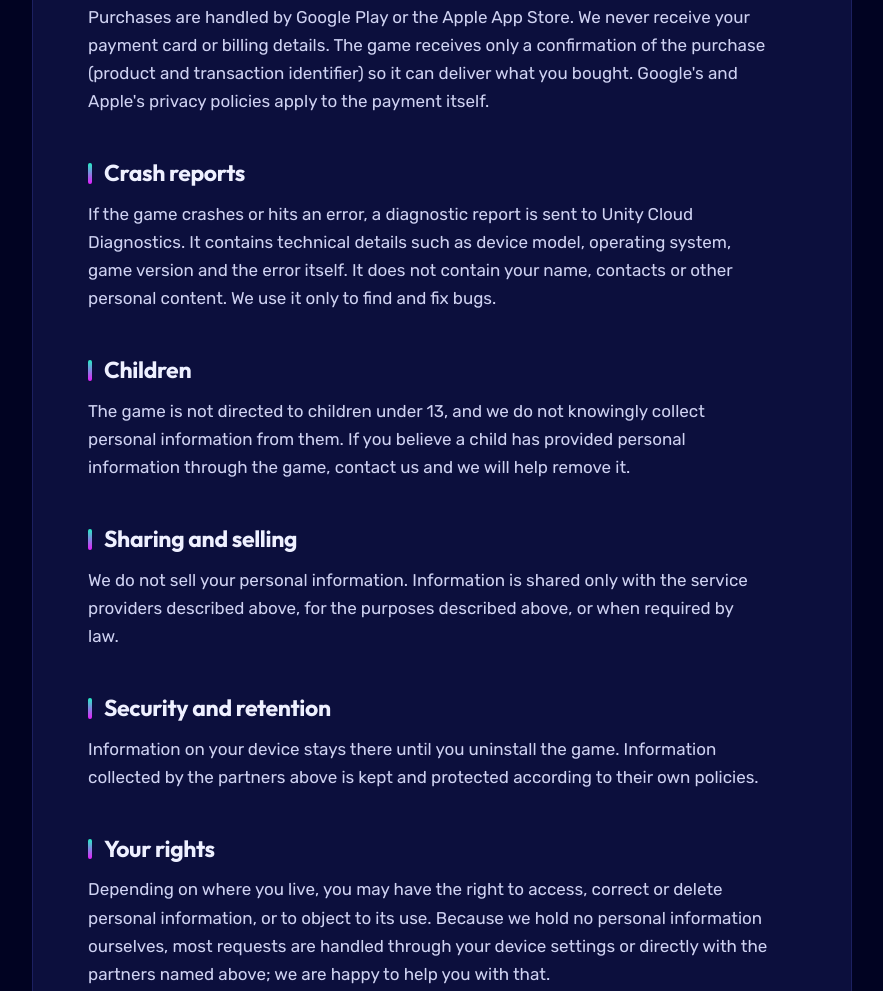
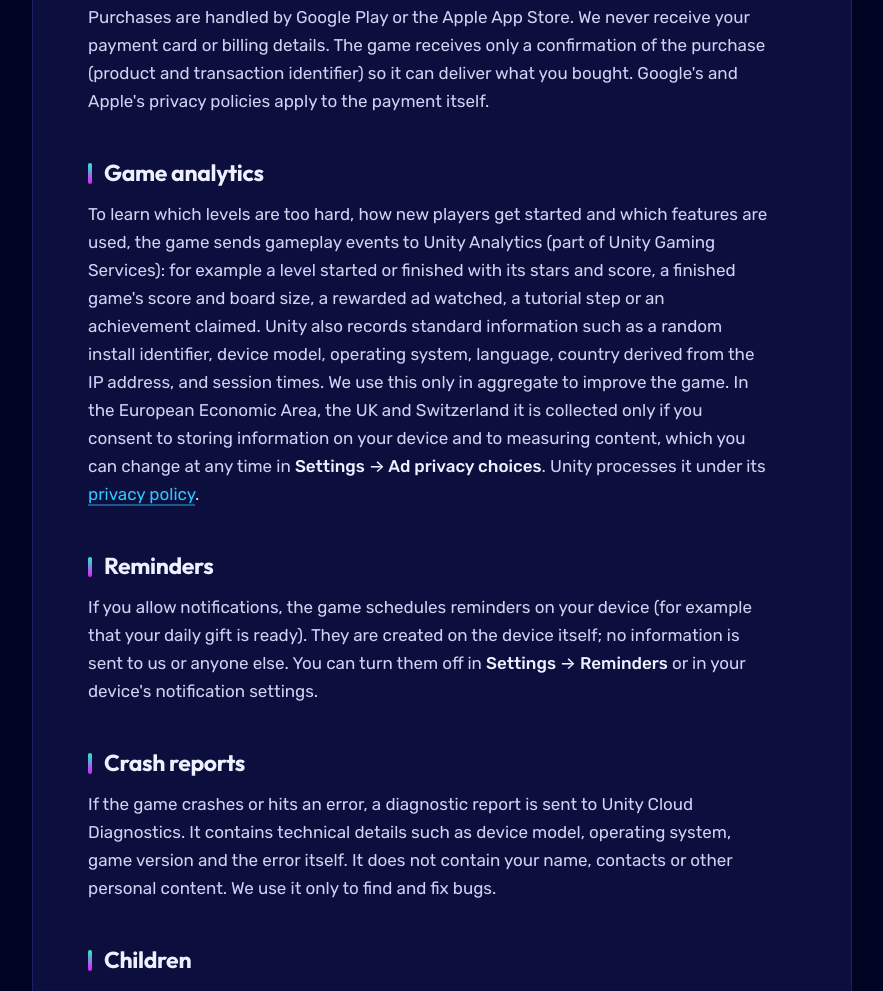
Before and after one commit to koyhl/koyhl.github.io, a plain HTML site: page privacy/blockpuzzle/index.html in a window 1280 px wide. Shown: the part 1479-2470 px from the top of the page, without its empty margins (80-963 px from the left). Drawn offline with Linux system fonts and the light colour scheme.

Commit message:
feature: describe block puzzle analytics and reminders in the privacy policy

```diff
--- a/privacy/blockpuzzle/index.html
+++ b/privacy/blockpuzzle/index.html
@@ -32,7 +32,7 @@
       <div>
         <p class="eyebrow">Block Puzzle</p>
         <h1>Privacy policy</h1>
-        <p class="date">Effective date: November 7, 2026</p>
+        <p class="date">Effective date: November 12, 2026</p>
       </div>
     </div>
     <nav class="wrap doc-tabs" aria-label="Block Puzzle documents">
@@ -83,6 +83,24 @@
     transaction identifier) so it can deliver what you bought. Google's and Apple's privacy
     policies apply to the payment itself.</p>
 
+  <h2>Game analytics</h2>
+  <p>To learn which levels are too hard, how new players get started and which features are used,
+    the game sends gameplay events to Unity Analytics (part of Unity Gaming Services): for example
+    a level started or finished with its stars and score, a finished game's score and board size,
+    a rewarded ad watched, a tutorial step or an achievement claimed. Unity also records standard
+    information such as a random install identifier, device model, operating system, language,
+    country derived from the IP address, and session times. We use this only in aggregate to
+    improve the game. In the European Economic Area, the UK and Switzerland it is collected only if
+    you consent to storing information on your device and to measuring content, which you can
+    change at any time in <em>Settings &rarr; Ad privacy choices</em>. Unity processes it under its
+    <a href="https://unity.com/legal/game-player-and-app-user-privacy-policy">privacy policy</a>.</p>
+
+  <h2>Reminders</h2>
+  <p>If you allow notifications, the game schedules reminders on your device (for example that
+    your daily gift is ready). They are created on the device itself; no information is sent to
+    us or anyone else. You can turn them off in <em>Settings &rarr; Reminders</em> or in your
+    device's notification settings.</p>
+
   <h2>Crash reports</h2>
   <p>If the game crashes or hits an error, a diagnostic report is sent to Unity Cloud Diagnostics.
     It contains technical details such as device model, operating system, game version and the
```
